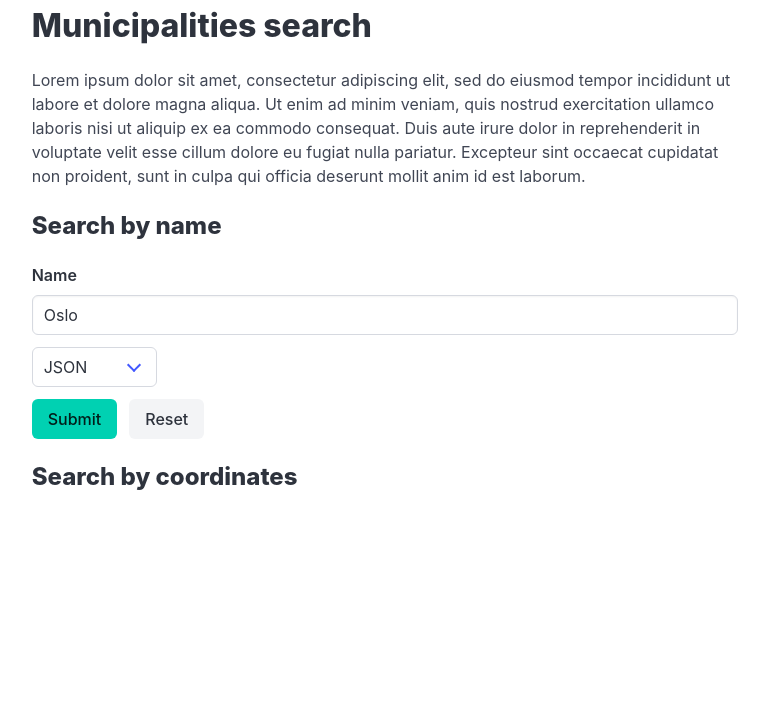
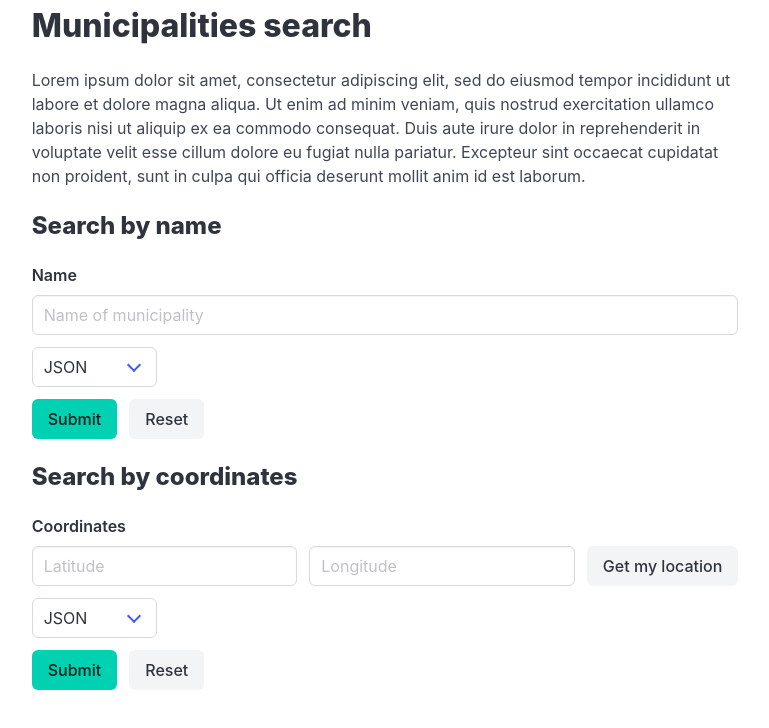
Before and after one commit to megoth-capgemini/municipalities-coordinates, a React (Vite) app: page / in a window 1280 px wide. Shown: the top 728 px of the page, without its empty margins (255-1024 px from the left). Built offline with nearby package versions, Linux system fonts and the light colour scheme.

Commit message:
Added search-by-proximity (using GeoLocation API)

```diff
--- a/src/components/front-page/index.tsx
+++ b/src/components/front-page/index.tsx
@@ -1,4 +1,5 @@
-import SearchName from "../search-name";
+import SearchByName from "../search-by-name";
+import SearchByProximity from "../search-by-proximity";
 
 export default function FrontPage() {
   return (
@@ -17,10 +18,11 @@ export default function FrontPage() {
       </div>
       <article className="block">
         <h2 className="title is-4">Search by name</h2>
-        <SearchName />
+        <SearchByName />
       </article>
       <article className="block">
         <h2 className="title is-4">Search by coordinates</h2>
+        <SearchByProximity />
       </article>
     </div>
   );
--- /dev/null
+++ b/src/components/search-by-name/index.tsx
@@ -0,0 +1,52 @@
+import { useForm } from "react-hook-form";
+import clsx from "clsx";
+import SearchForm, { Mode, MODES } from "../search-form";
+
+const SEARCH_API = "http://localhost:8000/name/";
+
+interface FormData {
+  name: string;
+  media_format: string;
+}
+
+export default function SearchByName() {
+  const form = useForm<FormData>();
+  const {
+    register,
+    formState: { errors },
+  } = form;
+
+  const onSubmit = async ({ name, media_format }: FormData) => {
+    if (!name) return;
+    const response = await fetch(SEARCH_API + name, {
+      headers: { Accept: media_format },
+    });
+    const responseText = await response.text();
+    return [
+      media_format === "application/json"
+        ? JSON.stringify(JSON.parse(responseText), null, 2)
+        : responseText,
+      MODES.find((mode) => mode.media_format === media_format) || MODES[0],
+    ] as [string, Mode];
+  };
+
+  return (
+    <SearchForm form={form} onSubmit={onSubmit}>
+      <div className="field">
+        <label className="label">Name</label>
+        <div className="control">
+          <input
+            className={clsx("input", {
+              "is-danger": errors.name,
+            })}
+            placeholder="Name of municipality"
+            {...register("name", { required: true })}
+          />
+        </div>
+        {errors.name && (
+          <div className="help is-danger">Please provide a value</div>
+        )}
+      </div>
+    </SearchForm>
+  );
+}
--- /dev/null
+++ b/src/components/search-by-proximity/index.tsx
@@ -0,0 +1,91 @@
+import { type MouseEvent } from "react";
+import { useForm } from "react-hook-form";
+import clsx from "clsx";
+import SearchForm, { Mode, MODES } from "../search-form";
+
+const SEARCH_API = "http://localhost:8000/coords/";
+
+interface FormData {
+  lat: number;
+  long: number;
+  media_format: string;
+}
+
+export default function SearchByProximity() {
+  const form = useForm<FormData>();
+  const {
+    register,
+    formState: { errors },
+    setValue,
+  } = form;
+
+  const onSubmit = async ({ lat, long, media_format }: FormData) => {
+    if (!lat || !long) return;
+    const response = await fetch(`${SEARCH_API}${lat}/${long}`, {
+      headers: { Accept: media_format },
+    });
+    const responseText = await response.text();
+    return [
+      media_format === "application/json"
+        ? JSON.stringify(JSON.parse(responseText), null, 2)
+        : responseText,
+      MODES.find((mode) => mode.media_format === media_format) || MODES[0],
+    ] as [string, Mode];
+  };
+
+  const getCoordinates = (event: MouseEvent<HTMLButtonElement>) => {
+    event.preventDefault();
+    navigator.geolocation.getCurrentPosition((position) => {
+      setValue("lat", position.coords.latitude);
+      setValue("long", position.coords.longitude);
+    });
+  };
+
+  return (
+    <SearchForm form={form} onSubmit={onSubmit}>
+      <div className="field">
+        <label className="label">Coordinates</label>
+        <div className="field is-horizontal">
+          <div className="field-body">
+            <div className="field">
+              <div className="control">
+                <input
+                  className={clsx("input", {
+                    "is-danger": errors.lat,
+                  })}
+                  placeholder="Latitude"
+                  type="string"
+                  {...register("lat", { required: true })}
+                />
+              </div>
+            </div>
+            <div className="field">
+              <div className="control">
+                <input
+                  className={clsx("input", {
+                    "is-danger": errors.long,
+                  })}
+                  placeholder="Longitude"
+                  type="string"
+                  {...register("long", { required: true })}
+                />
+              </div>
+            </div>
+            <div className="field">
+              <button
+                className="button is-light"
+                type="button"
+                onClick={getCoordinates}
+              >
+                Get my location
+              </button>
+            </div>
+          </div>
+          {(errors.lat || errors.long) && (
+            <div className="help is-danger">Please provide coordinates</div>
+          )}
+        </div>
+      </div>
+    </SearchForm>
+  );
+}
--- a/src/components/search-name/index.tsx
+++ b/src/components/search-form/index.tsx
@@ -1,10 +1,20 @@
-import { SubmitHandler, useForm } from "react-hook-form";
-import { useEffect, useState } from "react";
-import clsx from "clsx";
+import { ReactNode, useEffect, useState } from "react";
 import usePrism from "../../hooks/use-prism";
+import { SubmitHandler, type UseFormReturn } from "react-hook-form";
 
-const SEARCH_API = "http://localhost:8000/name/";
-const MODES = [
+export type Mode = {
+  name: string;
+  media_format: string;
+  prism_format: string;
+};
+
+interface Props {
+  children: ReactNode;
+  form: UseFormReturn<any>;
+  onSubmit: (data: any) => Promise<[string, Mode] | undefined>;
+}
+
+export const MODES: Array<Mode> = [
   { name: "JSON", media_format: "application/json", prism_format: "json" },
   {
     name: "JSON-LD",
@@ -15,60 +25,32 @@ const MODES = [
   { name: "RDF/XML", media_format: "application/rdf+xml", prism_format: "xml" },
 ];
 
-interface FormData {
-  name: string;
-  media_format: string;
-}
-
-export default function SearchName() {
-  const {
-    register,
-    formState: { errors },
-    handleSubmit,
-  } = useForm<FormData>();
+export default function SearchForm({
+  children,
+  form: { handleSubmit, register },
+  onSubmit,
+}: Props) {
   const highlightAll = usePrism();
   const [result, setResult] = useState<string>("");
   const [prismFormat, setPrismFormat] = useState<string>(MODES[0].prism_format);
 
   useEffect(() => highlightAll(), [result]);
 
-  const onSubmit: SubmitHandler<FormData> = async ({ name, media_format }) => {
-    if (!name) return;
-    const response = await fetch(SEARCH_API + name, {
-      headers: { Accept: media_format },
-    });
-    const responseText = await response.text();
-    setResult(
-      media_format === "application/json"
-        ? JSON.stringify(JSON.parse(responseText), null, 2)
-        : responseText,
-    );
-    setPrismFormat(
-      (MODES.find((mode) => mode.media_format === media_format) || MODES[0])
-        .prism_format,
-    );
+  const onSubmitExtended: SubmitHandler<any> = async (data) => {
+    const response = await onSubmit(data);
+    if (!response) return;
+    setResult(response[0]);
+    setPrismFormat(response[1].prism_format);
     highlightAll();
   };
 
   return (
     <div>
-      <form onSubmit={handleSubmit(onSubmit)} onReset={() => setResult("")}>
-        <div className="field">
-          <label className="label">Name</label>
-          <div className="control">
-            <input
-              className={clsx("input", {
-                "is-danger": errors.name,
-              })}
-              defaultValue="Oslo"
-              placeholder="Name of municipality"
-              {...register("name", { required: true })}
-            />
-          </div>
-          {errors.name && (
-            <div className="help is-danger">Please provide a value</div>
-          )}
-        </div>
+      <form
+        onSubmit={handleSubmit(onSubmitExtended)}
+        onReset={() => setResult("")}
+      >
+        {children}
         <div className="field">
           <div className="control">
             <div className="select">
```
